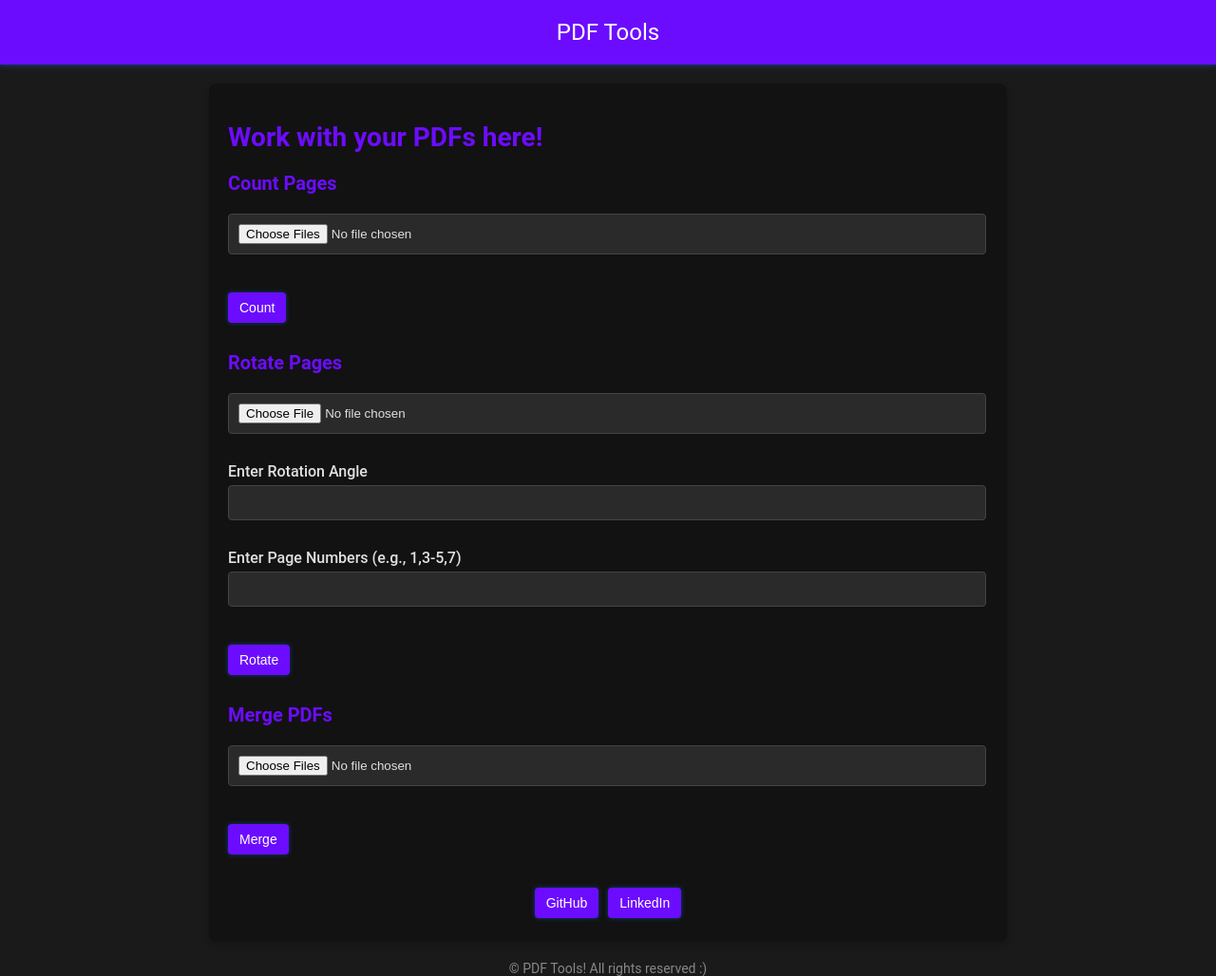
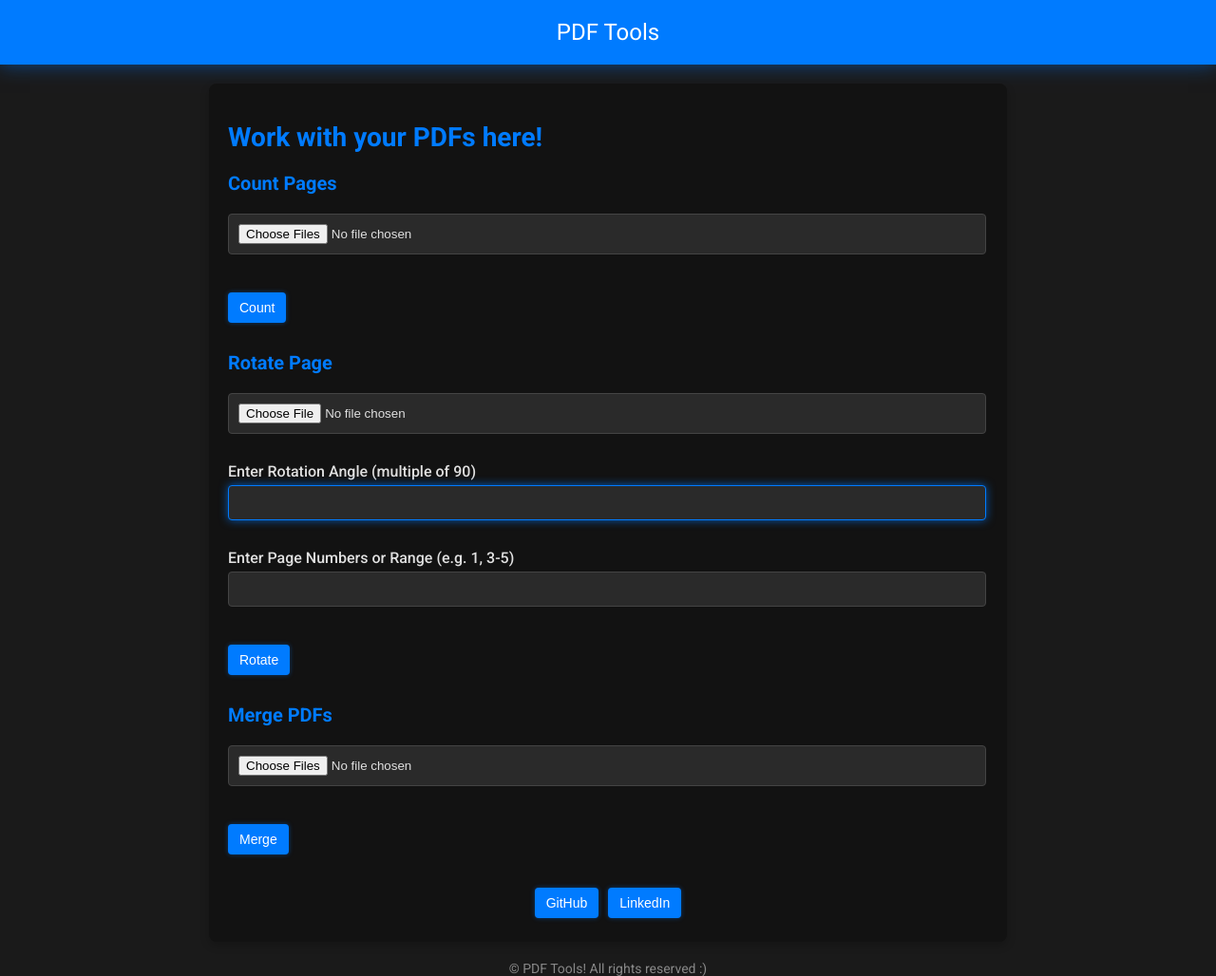
Before and after one commit to pengeon1/pdf, a Flask app: page / in a window 1280 px wide. Shown: the whole page at 95% size. Run offline with Flask 3, Linux system fonts and the light colour scheme.

Commit message:
Update index.html

```diff
--- a/templates/index.html
+++ b/templates/index.html
@@ -4,7 +4,8 @@
     <meta charset="UTF-8">
     <meta name="viewport" content="width=device-width, initial-scale=1.0">
     <title>PDF Tools</title>
-    <link href="https://fonts.googleapis.com/css2?family=Roboto:wght@400;500;700&display=swap">
+    <link rel="stylesheet" href="styles.css">
+    <link href="https://fonts.googleapis.com/css2?family=Roboto:wght@400;500;700&display=swap" rel="stylesheet">
     <style>
         body {
             font-family: 'Roboto', sans-serif;
@@ -15,12 +16,12 @@
         }
 
         header {
-            background-color: #6c0cfe;
+            background-color: #007bff;
             color: white;
             padding: 20px 10px;
             text-align: center;
             font-size: 24px;
-            box-shadow: 0 0 7px rgba(0, 123, 255, 0.5);
+            box-shadow: 0 0 20px rgba(0, 123, 255, 0.5);
             margin-bottom: 20px;
         }
 
@@ -36,13 +37,13 @@
         h1 {
             font-size: 28px;
             margin: 20px 0;
-            color: #6c0cfe;
+            color: #007bff;
         }
 
         h2 {
             font-size: 20px;
             margin: 20px 0;
-            color: #6c0cfe;
+            color: #007bff;
         }
 
         .form-group {
@@ -66,14 +67,14 @@
             color: #e0e0e0;
         }
 
-        input[type="file"]:focus, input[type="number"]:focus, input[type="text"]:focus {
+        input[type="file"]:focus, input[type="number"], input[type="text"]:focus {
             outline: none;
-            border-color: #6c0cfe;
+            border-color: #007bff;
             box-shadow: 0 0 10px rgba(0, 123, 255, 0.7);
         }
 
         button {
-            background-color: #6c0cfe;
+            background-color: #007bff;
             color: white;
             border: none;
             padding: 8px 12px;
@@ -85,8 +86,8 @@
         }
 
         button:hover {
-            background-color: #5900dd;
-            box-shadow: 0 0 6px rgba(0, 123, 255, 0.7);
+            background-color: #0056b3;
+            box-shadow: 0 0 10px rgba(0, 123, 255, 0.7);
         }
 
         .message {
@@ -107,7 +108,7 @@
 
         .social-buttons button {
             margin: 5px;
-            background-color: #6c0cfe;
+            background-color: #007bff;
             color: white;
             border: none;
             padding: 8px 12px;
@@ -116,8 +117,17 @@
         }
 
         .social-buttons button:hover {
-            background-color: #5900dd;
+            background-color: #0056b3;
             box-shadow: 0 0 10px rgba(0, 123, 255, 0.7);
+        }
+
+        .social-buttons button:nth-child(2) {
+            background-color: #007bff;
+        }
+
+        .social-buttons button:nth-child(2):hover {
+            background-color: #0056b3;
+            box-shadow: 0 0 10px rgba(0, 123, 255, 0.6);
         }
 
         .social-buttons {
@@ -149,6 +159,8 @@
         <div class="spacer"></div>
         <h1>Work with your PDFs here!</h1>
         <div class="spacer"></div>
+
+        <!-- Count Pages Form -->
         <h2>Count Pages</h2>
         <form action="/count_pages" method="post" enctype="multipart/form-data">
             <div class="form-group">
@@ -157,22 +169,26 @@
             <button type="submit">Count</button>
         </form>
         <div class="spacer"></div>
-        <h2>Rotate Pages</h2>
+
+        <!-- Rotate Page Form -->
+        <h2>Rotate Page</h2>
         <form action="/rotate_page" method="post" enctype="multipart/form-data">
             <div class="form-group">
                 <input type="file" name="pdf_file" required>
             </div>
             <div class="form-group">
-                <label for="angle">Enter Rotation Angle</label>
+                <label for="angle">Enter Rotation Angle (multiple of 90)</label>
                 <input type="number" name="angle" required>
             </div>
             <div class="form-group">
-                <label for="pages">Enter Page Numbers (e.g., 1,3-5,7)</label>
+                <label for="pages">Enter Page Numbers or Range (e.g. 1, 3-5)</label>
                 <input type="text" name="pages" required>
             </div>
             <button type="submit">Rotate</button>
         </form>
         <div class="spacer"></div>
+
+        <!-- Merge PDFs Form -->
         <h2>Merge PDFs</h2>
         <form action="/merge_pdfs" method="post" enctype="multipart/form-data">
             <div class="form-group">
@@ -181,6 +197,8 @@
             <button type="submit">Merge</button>
         </form>
         <div class="spacer"></div>
+
+        <!-- Social Links -->
         <div class="social-buttons">
             <button onclick="window.open('https://github.com/vvvv5215', '_blank')">GitHub</button>
             <button onclick="window.open('https://www.linkedin.com/in/vishwanth-venkatasubramanian-38a731318/', '_blank')">LinkedIn</button>
@@ -189,28 +207,5 @@
     <footer>
         &copy; PDF Tools! All rights reserved :)
     </footer>
-
-    <script>
-        document.querySelectorAll('form').forEach(form => {
-            form.addEventListener('submit', function () {
-                document.getElementById('loadingSpinner').style.display = 'block';
-            });
-        });
-
-        // Validate page input format (e.g., "1, 3-5, 7")
-        document.querySelector('form[action="/rotate_page"]').addEventListener('submit', function (event) {
-            const pagesInput = document.querySelector('[name="pages"]').value.trim();
-            const pageRanges = pagesInput.split(',');
-            const validPagePattern = /^[0-9]+(-[0-9]+)?$/;
-
-            for (let range of pageRanges) {
-                if (!validPagePattern.test(range)) {
-                    alert("Invalid page range format. Use '1,3-5,7' for example.");
-                    event.preventDefault();
-                    return;
-                }
-            }
-        });
-    </script>
 </body>
 </html>
```
